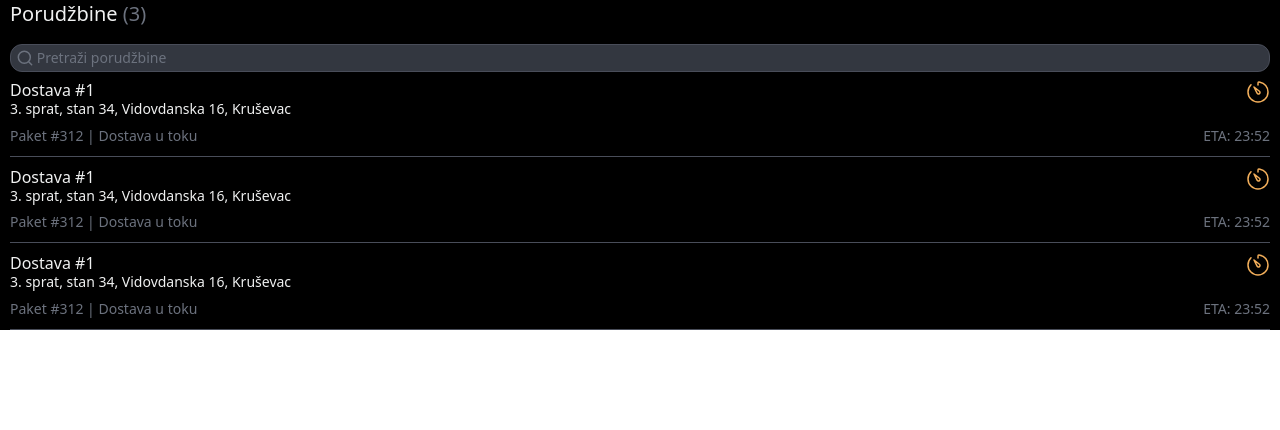
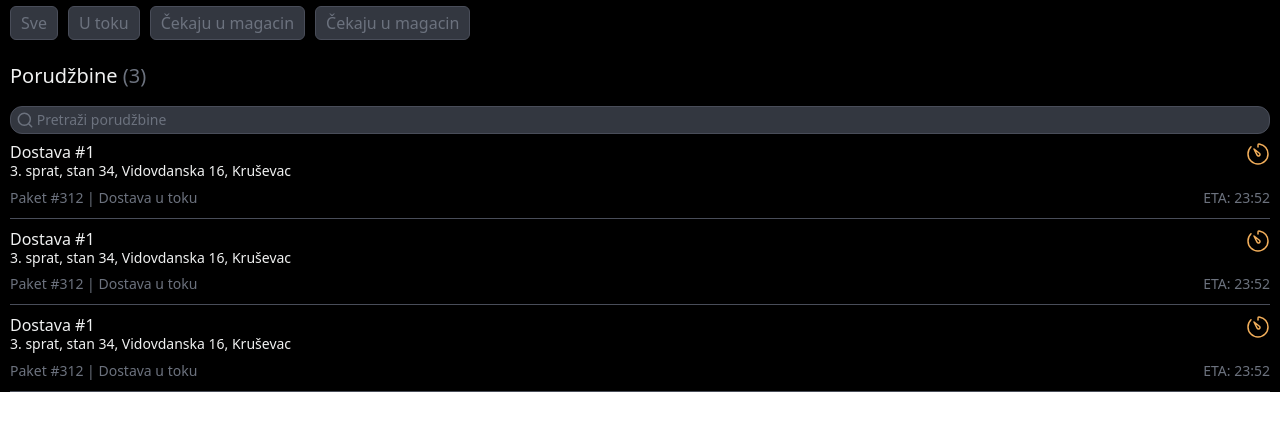
Before and after one commit to alokin-agency/deliveryservices-dashboard, a React (Vite) app: page / in a window 1280 px wide. Shown: the top 430 px of the page. Built offline with nearby package versions, Linux system fonts and the light colour scheme.

Commit message:
create Orders Menu

```diff
--- a/src/components/OrdersList/OrdersList.jsx
+++ b/src/components/OrdersList/OrdersList.jsx
@@ -4,7 +4,7 @@ import SearchIcon from '../../assets/images/icons/search-input-icon.svg'
 
 const OrdersList = () => {
   return (
-    <div className="orders-list">
+    <div className="orders-list mt-4">
       <h2 className="text-xl text-[#F0F1F1] font-medium">Porudžbine <span className="delivery-count text-[#6C727E]" id="deliveryCount">(3)</span></h2>
       <div className="search flex items-center gap-1 px-1.5 py-0.75 mt-4 rounded-xl bg-[#333740] border border-[#494D59]">
         <div className="icon">
--- a/src/components/OrdersMenu/OrdersMenu.jsx
+++ b/src/components/OrdersMenu/OrdersMenu.jsx
@@ -2,7 +2,14 @@ import React from 'react'
 
 const OrdersMenu = () => {
   return (
-    <div>OrdersMenu</div>
+    <div className="orders-menu w-full py-1.5">
+      <div className="menu w-full overflow-x-auto flex items-center gap-2.5">
+        <a className="item py-1 px-2.5 border border-[#494D59] rounded-[6px] shrink-0 bg-[#333740] hover:bg-[#2A2F39] text-[#6C727E] hover:text-[#F0F1F1]">Sve</a>
+        <a className="item py-1 px-2.5 border border-[#494D59] rounded-[6px] shrink-0 bg-[#333740] hover:bg-[#2A2F39] text-[#6C727E] hover:text-[#F0F1F1]">U toku</a>
+        <a className="item py-1 px-2.5 border border-[#494D59] rounded-[6px] shrink-0 bg-[#333740] hover:bg-[#2A2F39] text-[#6C727E] hover:text-[#F0F1F1]">Čekaju u magacin</a>
+        <a className="item py-1 px-2.5 border border-[#494D59] rounded-[6px] shrink-0 bg-[#333740] hover:bg-[#2A2F39] text-[#6C727E] hover:text-[#F0F1F1]">Čekaju u magacin</a>
+      </div>
+    </div>
   )
 }
 
--- a/src/pages/Orders.jsx
+++ b/src/pages/Orders.jsx
@@ -1,8 +1,10 @@
+import OrdersMenu from "../components/OrdersMenu/OrdersMenu"
 import OrdersList from "../components/OrdersList/OrdersList"
 
 const Orders = () => {
   return (
     <div className="orders">
+        <OrdersMenu />
         <OrdersList />
     </div>
   )
```
